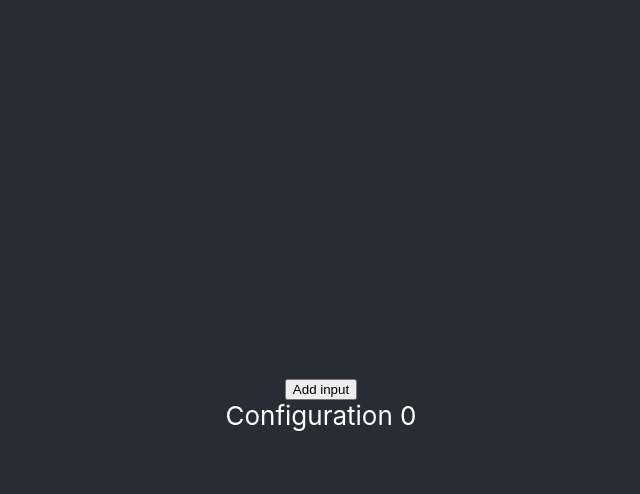
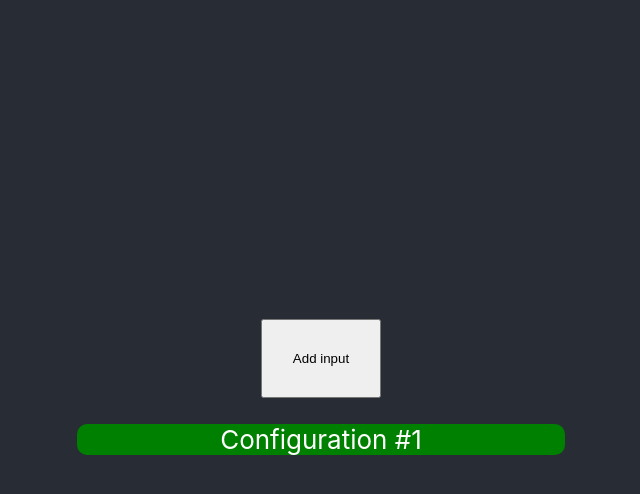
Before and after one commit to sqoshi/masked-face-recognizer-frontend, a React (Create React App) app: page / in a window 1280 px wide. Both pictures are taken after a click on the button "Add input". Shown: the top 494 px of the page, without its empty margins (319-959 px from the left). Built offline with nearby package versions, Linux system fonts and the light colour scheme.

Commit message:
configruatio nview almost finished not styled

```diff
--- a/src/components/configuration/ConfigurationView/ConfigurationView.jsx
+++ b/src/components/configuration/ConfigurationView/ConfigurationView.jsx
@@ -1,24 +1,78 @@
 import {Component} from "react";
 import Collapsible from "react-collapsible";
 
+
+function createCollapsibleHeader(text) {
+    return <p style={{cursor: "pointer", backgroundColor: "green", borderRadius: "10px"}}>
+        {text}
+    </p>
+}
+
+function generateInputs(dictionary, header) {
+    return <div>
+        <p>{header}</p>
+        <ul>
+            {Object.keys(dictionary).map((item) => {
+                if (typeof dictionary[item] != "object")
+                    return <li>
+                        <label>{item}:
+                            <input value={dictionary[item]}/>
+                        </label>
+                    </li>
+                else {
+                    return generateInputs(dictionary[item], item)
+                }
+            })}
+        </ul>
+    </div>
+}
 
 class ConfigurationView extends Component {
     state = {configurationList: []}
 
     addCollapsibleOnBtnClick = () => {
         this.setState({
-            configurationList: this.state.configurationList.concat(this.createCollapsible())
+            configurationList: this.state.configurationList.concat(this.createEmptyConfiguration())
         })
     };
 
-    createCollapsible() {
+    createEmptyConfiguration = () => {
+        return {
+            "dataset": "celeba",
+            "name": "",
+            "split_ratio": 0.6,
+            "piq": 1,
+            "equal_piqs": true,
+            "identities_limit": 40,
+            "landmarks_detection": false,
+            "train_set_mods": {
+                "mask_ratio": 0.6,
+                "inplace": false,
+                "mask": 0
+            },
+            "test_set_mods": {
+                "mask_ratio": 0.6,
+                "inplace": false,
+                "mask": 0
+            },
+            "svm_config": {
+                "C": 1.0,
+                "kernel": "linear",
+                "degree": 5,
+                "probability": true,
+                "random_state": true,
+            }
+
+        }
+    }
+
+
+    createCollapsible(configuration) {
         return <Collapsible
             key={this.state.configurationList.length}
-            trigger={`Configuration ` + this.state.configurationList.length}
+            trigger={createCollapsibleHeader(`Configuration #` + this.state.configurationList.length)}
         >
-            <p>Configure SVM</p>
-            <p>Train Set Modification</p>
-            <p>Test Set Modification</p>
+            {generateInputs(configuration, "Default config")}
         </Collapsible>
     }
 
@@ -26,11 +80,10 @@ class ConfigurationView extends Component {
     render() {
         return (
             <div style={{top: "10px"}}>
-                <button onClick={this.addCollapsibleOnBtnClick}>Add input</button>
-                {/*{createCollapsible("Configure Learning Procedure")}*/}
-                {/*{createCollapsible("Configure Learning Procedure")}*/}
-                {console.log(this.state.configurationList)}
-                {this.state.configurationList}
+                <button onClick={this.addCollapsibleOnBtnClick} style={{padding: "30px"}}>Add input</button>
+                {this.state.configurationList.map((item) => {
+                    return this.createCollapsible(item)
+                })}
             </div>
         )
     }
```
